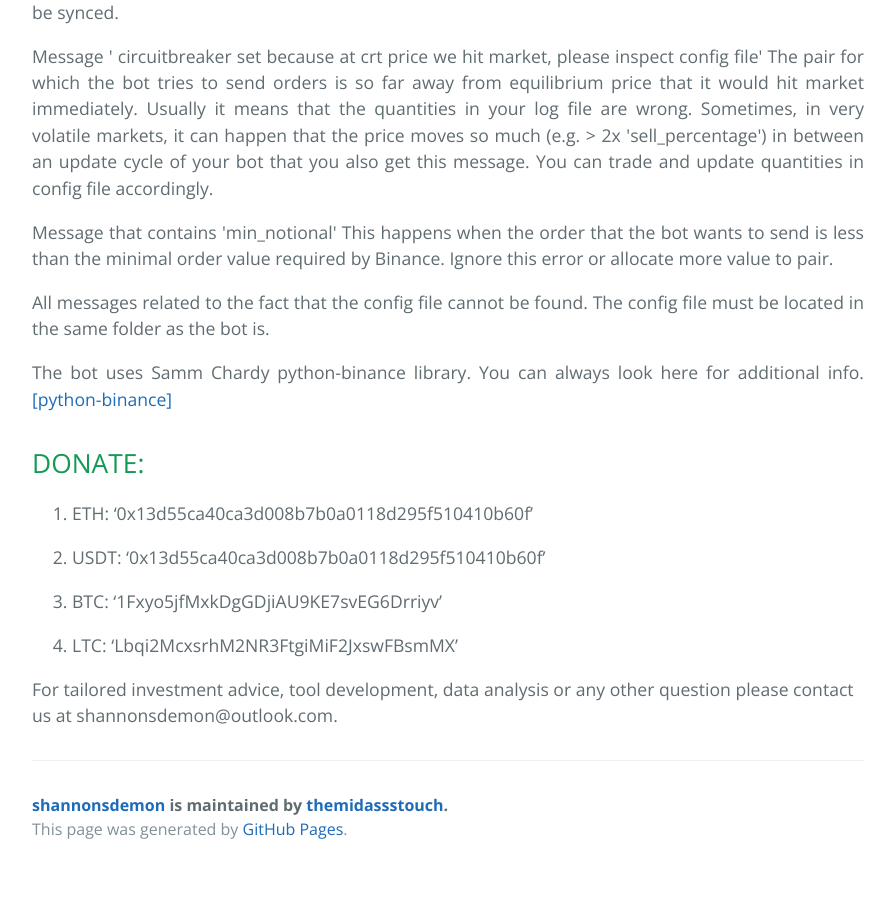
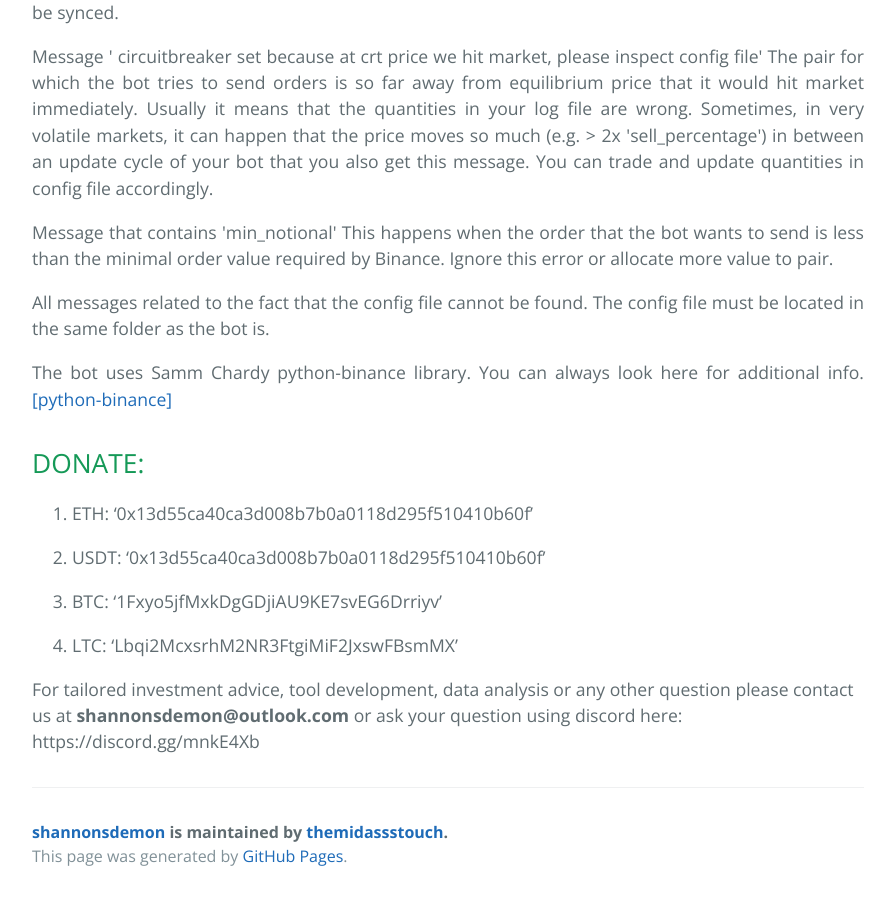
Before and after one commit to themidassstouch/shannonsdemon, a Jekyll site: the page built from index.md, in a window 1280 px wide and 900 px high, scrolled down 4981 px. Shown: the whole window, without its empty margins (192-1087 px from the left). Built offline with Jekyll 4.4.1, drawn with Linux system fonts in a browser that asks for light colours; before the commit the page ends 5854 px from its top, so only the background shows below that; some of the changed text lies outside the part shown.

Commit message:
added discord

```diff
--- a/index.md
+++ b/index.md
@@ -17,12 +17,12 @@ We have come up with this bot for those people that don't belong to the 5% that
 
 # GET YOUR BOT STARTED:
 <p align="justify">
-Please find instructions on how to use your bot below. At the moment the bot only works for Binance. Above picture shows the bot running for 3 different pairs namely BNBUSDT,ETHUSDT and LTCUSDT. In the instructions below we show all steps needed to mimic the bot from the picture along with some explanation of the bot and the different parameters that can be set. Changing parameters or adding and removing pairs should be straightforward after reading these steps. The picture below shows the config.json file that is used for setting the pairs and parameters in our example. You can use any text editor (for example notepad++) to alter it. We prefer visual code which can be downloaded here: <a href="https://code.visualstudio.com/">[link]</a>
+Please find instructions on how to use your bot below. At the moment the bot only works for Binance. Above picture shows the bot running for 3 different pairs namely BNBUSDT,ETHUSDT and LTCUSDT. In the instructions below we show all steps needed to mimic the bot from the picture along with some explanation of the bot and the different parameters that can be set. Changing parameters or adding and removing pairs should be straightforward after reading these steps. The picture below shows the config.json file that is used for setting the pairs and parameters in our example. You can use any text editor (for example notepad++) to alter it. We prefer visual code which can be downloaded here: <a href="https://code.visualstudio.com/">[link]</a>.
 </p>
 
 ![config.json](config.png)
 
-## sTEP 1: SET UP YOUR TRADING ACCOUNT.
+## STEP 1: SET UP YOUR TRADING ACCOUNT.
 <p align="justify">
 1. Open a trading account on the Binance exchange. Please use this <a href="https://www.binance.com/nl/register?ref=R9NNDYS8">[link]</a> as you receive a 10% discount on trading fees. Actually the discount is 20% but 10% is donated to us. In my opinion it is easiest to have a new (empty) account used solely for this bot as it makes initializing, debugging, allocating value to different portfolios (pairs) and PnL calculations much easier. Obviously you can use an existing account also.
 </p>
@@ -105,4 +105,4 @@ The bot uses Samm Chardy python-binance library. You can always look here for ad
 4. LTC:   'Lbqi2McxsrhM2NR3FtgiMiF2JxswFBsmMX'
 
 
-For tailored investment advice, tool development, data analysis or any other question please contact us at shannonsdemon@outlook.com.
+For tailored investment advice, tool development, data analysis or any other question please contact us at **shannonsdemon@outlook.com** or ask your question using discord here: https://discord.gg/mnkE4Xb
```
